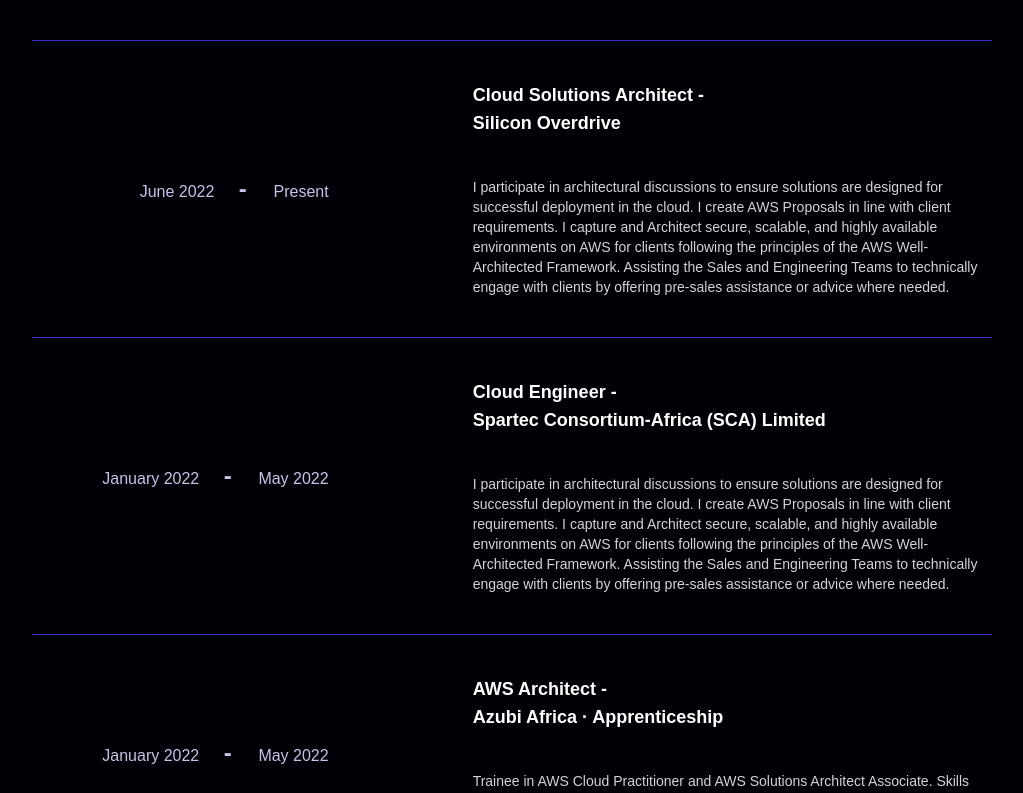
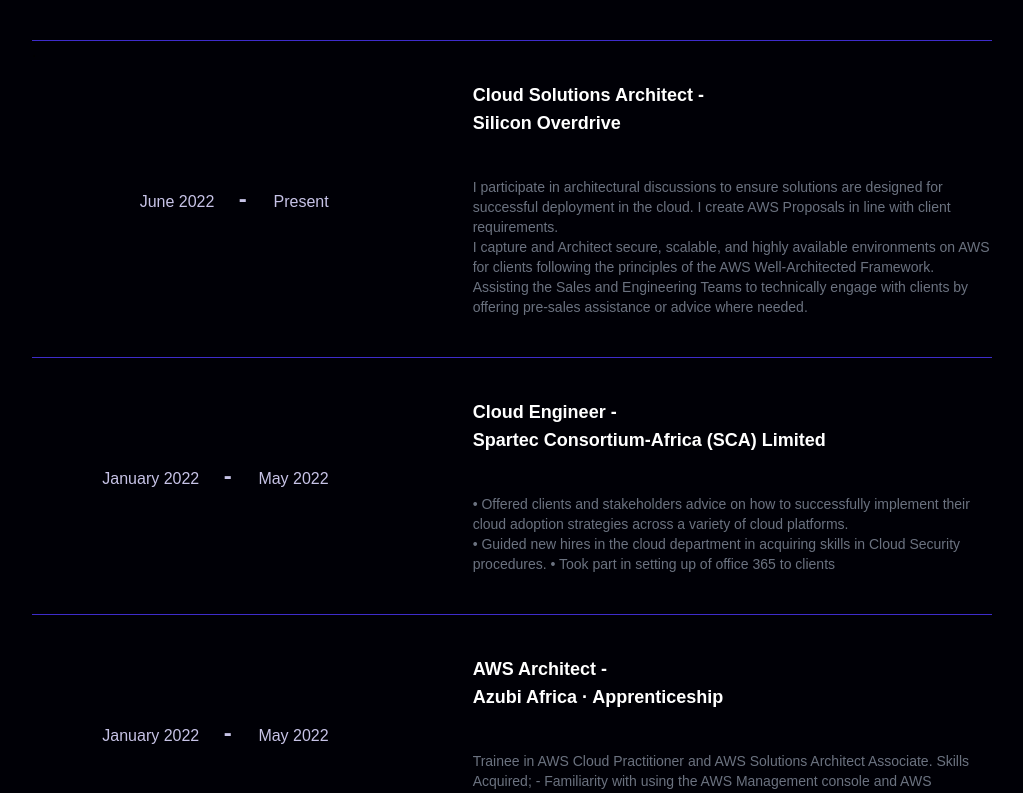
Before and after one commit to danigitari/jumah-portfolio, a React (Vite) app: page / in a window 1280 px wide. Shown: the part 1640-2433 px from the top of the page, without its empty margins (128-1151 px from the left). Built offline with nearby package versions, Linux system fonts and the light colour scheme.

Commit message:
debugging button issue

```diff
--- a/package.json
+++ b/package.json
@@ -14,6 +14,7 @@
     "react-dom": "^18.2.0",
     "react-icons": "^4.9.0",
     "react-router-dom": "^6.11.2",
+    "react-scroll": "^1.8.9",
     "react-simple-typewriter": "^5.0.1"
   },
   "devDependencies": {
--- a/src/Home.jsx
+++ b/src/Home.jsx
@@ -13,6 +13,7 @@ import "./index.css";
 function Home() {
   return (
     <>
+
       <div class="fixed  z-40 scroll-up h-12 w-12  font-bold text-xl shadow-md rounded-full bg-[#3e2cca] text-white bottom-4 right-0 hover:scale-[1.3] duration-300 mr-5 md:mr-20 flex justify-center items-center">
         <AiOutlineArrowUp className="bg-[#3e2cca]" />
       </div>
@@ -64,7 +65,7 @@ function Home() {
             Hello{" "}
             <div className="py-2 leading-10 "> I'm James Juma Sindani.</div>
             <h1 className="font-bold py-0 md:py-2 text-white">
-              <div className="text-2xl md:text-[38px] py-0 md:py-2 text-bold text-gray-300 leading-10">
+              <div className="text-2xl md:text-[38px] py-0 md:py-2 text-bold text-gray-500 leading-10">
                 {/* Style will be inherited from the parent element */}
                 <Typewriter
                   words={[
@@ -107,7 +108,7 @@ function Home() {
             Hello{" "}
             <div className="py-2 leading-10"> I'm James Juma Sindani.</div>
             <h1 className="font-bold py-0 md:py-2 w-1/2 text-white">
-              <div className="text-2xl md:text-[38px] py-0 md:py-2 text-bold text-gray-300 leading-10">
+              <div className="text-2xl md:text-[38px] py-0 md:py-2 text-bold text-gray-500 leading-10">
                 {/* Style will be inherited from the parent element */}
                 <Typewriter
                   words={[
@@ -147,7 +148,7 @@ function Home() {
           </div>
         </div>
         <div className=" pl-5 md:pl-20 bg-[#000006] pt-20 h-full translate-y-60 md:translate-y-0 max-w-screen ">
-          <p className="text-white text-3xl  py-5 font-bold heading w-36 pb-10">
+          <p className="text-white text-3xl text-center  py-5 font-bold heading w-36 pb-10">
             {" "}
             About Me{" "}
           </p>
@@ -166,7 +167,7 @@ function Home() {
                 the cloud community members in executing real-world projects
                 through hands-on lab activities in AWS.
               </p>
-              <button className="rounded-full py-2 px-6 text-white bg-[#3e2cca] mt-20 hover:scale-[1.1] duration-300 ">
+              <button className="rounded-full shadow-lg py-2 px-6 fixed text-white bg-[#3e2cca] mt-20 hover:scale-[1.1] hover:bg-blue-500 ease-in duration-300 ">
                 Download CV
               </button>
             </div>
@@ -184,7 +185,7 @@ function Home() {
             {" "}
             Work Experience{" "}
           </p>
-          <div className="w-3/4 h-[1px]  mt-10 bg-[#3e2cca]  "> hi </div>
+          <div className="w-3/4 h-[1px]  mt-10 bg-[#3e2cca]  "> .</div>
           <div className="flex flex-col md:flex-row w-full gap-4 md:gap-16 items-center justify-center mt-10">
             <div className=" text-[#c7c3e7] w-full md:w-2/3 text-md text-center md:text-right">
               {" "}
@@ -198,19 +199,21 @@ function Home() {
               {" "}
               Cloud Solutions Architect -{" "}
               <p className="text-lg"> Silicon Overdrive</p>
-              <p className="text-sm font-light pt-10 text-gray-300 md:pr-20">
+              <p className="text-sm font-light pt-10 text-gray-500 md:pr-20">
                 I participate in architectural discussions to ensure solutions
                 are designed for successful deployment in the cloud. I create
-                AWS Proposals in line with client requirements. I capture and
-                Architect secure, scalable, and highly available environments on
-                AWS for clients following the principles of the AWS
-                Well-Architected Framework. Assisting the Sales and Engineering
-                Teams to technically engage with clients by offering pre-sales
-                assistance or advice where needed.
+                AWS Proposals in line with client requirements.
+                <br />
+                I capture and Architect secure, scalable, and highly available
+                environments on AWS for clients following the principles of the
+                AWS Well-Architected Framework.
+                <br /> Assisting the Sales and Engineering Teams to technically
+                engage with clients by offering pre-sales assistance or advice
+                where needed.
               </p>{" "}
             </div>
           </div>
-          <div className="w-3/4 h-[1px]  mt-10 bg-[#3e2cca] "> hi </div>
+          <div className="w-3/4 h-[1px]  mt-10 bg-[#3e2cca] "> .</div>
           <div className="flex flex-col md:flex-row w-full gap-4 md:gap-16 items-center justify-center">
             <div className=" text-[#c7c3e7] w-full md:w-2/3 pt-5 text-md text-center md:text-right">
               {" "}
@@ -224,19 +227,17 @@ function Home() {
                 {" "}
                 Spartec Consortium-Africa (SCA) Limited
               </p>
-              <p className="text-sm font-light pt-4 md:pt-10 md:pr-20 text-gray-300">
-                I participate in architectural discussions to ensure solutions
-                are designed for successful deployment in the cloud. I create
-                AWS Proposals in line with client requirements. I capture and
-                Architect secure, scalable, and highly available environments on
-                AWS for clients following the principles of the AWS
-                Well-Architected Framework. Assisting the Sales and Engineering
-                Teams to technically engage with clients by offering pre-sales
-                assistance or advice where needed.
+              <p className="text-sm font-light pt-4 md:pt-10 md:pr-20 text-gray-500">
+                • Offered clients and stakeholders advice on how to successfully
+                implement their cloud adoption strategies across a variety of
+                cloud platforms.
+                <br />• Guided new hires in the cloud department in acquiring
+                skills in Cloud Security procedures. • Took part in setting up
+                of office 365 to clients
               </p>{" "}
             </div>
           </div>
-          <div className="w-3/4 h-[1px]  mt-10 bg-[#3e2cca] "> hi </div>
+          <div className="w-3/4 h-[1px]  mt-10 bg-[#3e2cca] "> .</div>
           <div className="flex flex-col md:flex-row w-full gap-4 md:gap-16 items-center justify-center">
             <div className=" text-[#c7c3e7] w-full md:w-2/3 pt-5 text-md text-center md:text-right">
               {" "}
@@ -247,7 +248,7 @@ function Home() {
               {" "}
               AWS Architect -{" "}
               <p className="text-lg"> Azubi Africa · Apprenticeship</p>
-              <p className="text-sm font-light pt-4 md:pt-10 text-gray-300 md:pr-20">
+              <p className="text-sm font-light pt-4 md:pt-10 text-gray-500 md:pr-20">
                 Trainee in AWS Cloud Practitioner and AWS Solutions Architect
                 Associate. Skills Acquired; - Familiarity with using the AWS
                 Management console and AWS Command Line Interface -Understanding
@@ -256,7 +257,26 @@ function Home() {
               </p>{" "}
             </div>
           </div>
-          <div className="w-3/4 h-[1px]  mt-10 bg-[#3e2cca] "> hi </div>
+          <div className="w-3/4 h-[1px]  mt-10 bg-[#3e2cca] "> .</div>
+        </div>
+        <div className=" grid md:grid-cols-3 grid-rows-3 gap-0 text-whiten translate-y-60 md:translate-y-0  py-20 px-10">
+          <div className="row-span-1 md:col-span-1 text-white">
+            Lorem ipsum dolor, sit amet consectetur adipisicing elit. Cumque
+            recusandae id amet rem distinctio consequuntur voluptas veniam
+            corporis sint praesentium eligendi mollitia illum quas ipsa, itaque
+            dolorum assumenda consequatur totam nesciunt vitae magni labore
+            voluptates aliquid vel. Temporibus vitae odit quo esse dolores
+            facere dolorem delectus voluptatum quod modi suscipit tempora in
+            quibusdam consectetur aspernatur amet nesciunt voluptates deserunt
+            corporis, tempore nihil maiores? Dolores eum assumenda nihil
+            repellat nobis eligendi non odit, labore excepturi ratione. Quam
+            magni possimus consectetur fugiat deserunt nobis eaque, ea inventore
+            tempora voluptatem vitae laborum incidunt molestias autem
+            laboriosam, animi reiciendis impedit quisquam enim veritatis minima?
+            heh
+          </div>
+          <div className="row-span-1 md:col-span-1 text-white"> heh</div>
+          <div className="row-span-1 md:col-span-1 text-white "> ifha</div>
         </div>
       </div>
     </>
```
Also changed, not shown: 1 other file (tests, documents, lock files or other folders).
